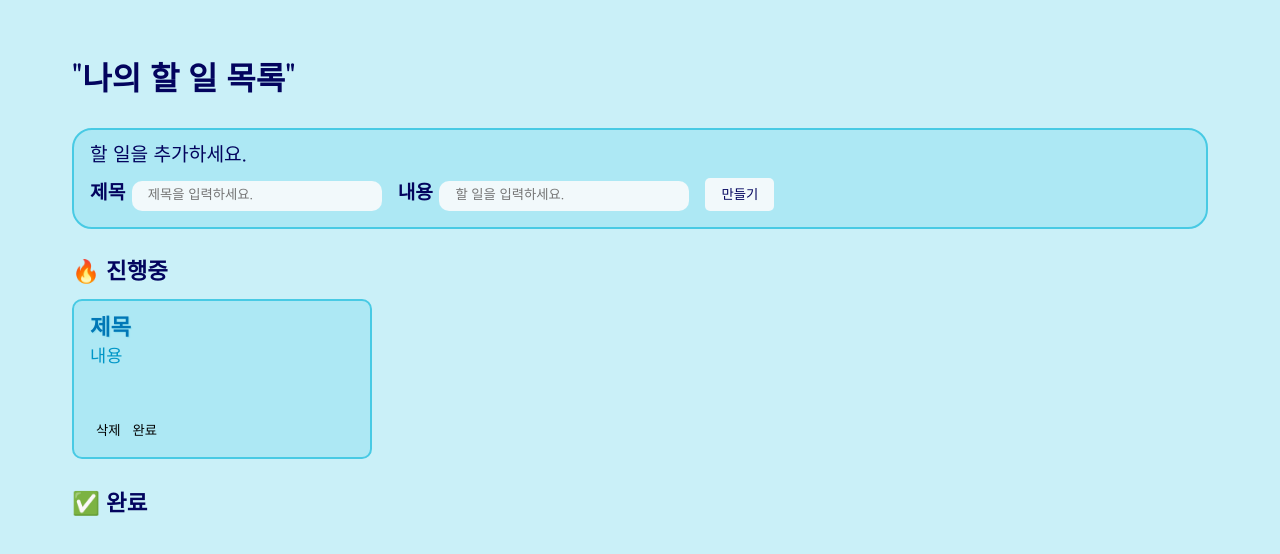
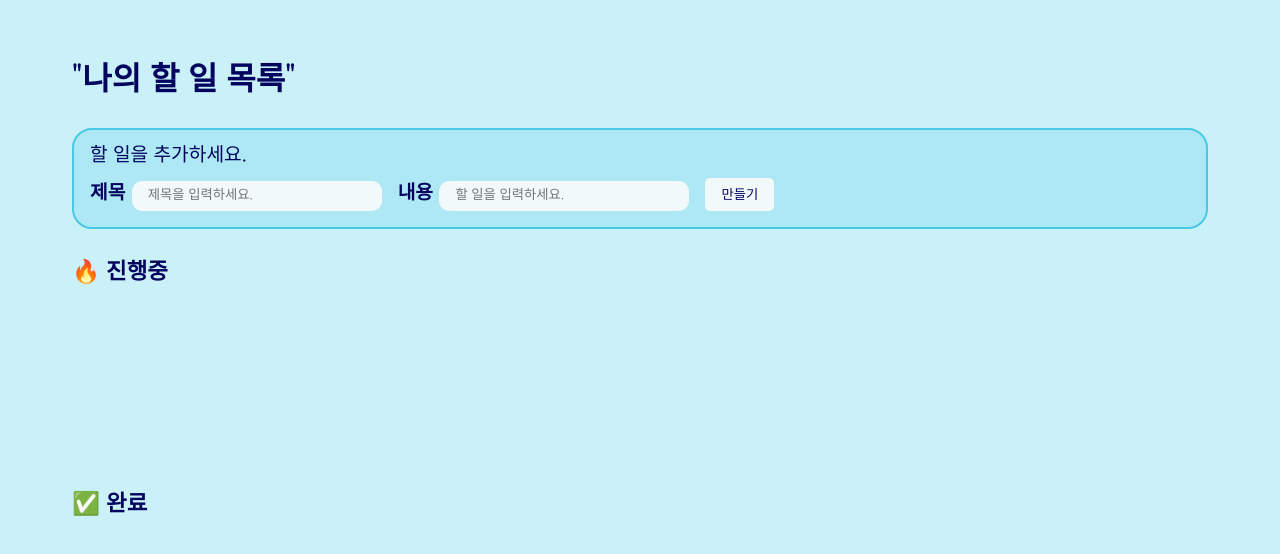
Before and after one commit to scseong/nbc-projects, a React (Create React App) app: page / in a window 1280 px wide. Shown: the top 554 px of the page. Built offline with nearby package versions, Linux system fonts and the light colour scheme.

Commit message:
refactor: 컴포넌트 리팩토링

```diff
--- a/src/App.jsx
+++ b/src/App.jsx
@@ -1,66 +1,6 @@
-import React, { useState } from 'react';
-import AddTodo from './components/AddTodo';
-import TodoItem from './components/TodoItem';
-import './App.css';
-
-const filterTodos = (todos) => {
-  const doingTodos = todos.filter((todo) => todo.isDone === false);
-  const doneTodos = todos.filter((todo) => todo.isDone === true);
-  return { doingTodos, doneTodos };
-};
+import React from 'react';
+import TodoList from './components/TodoList';
 
 export default function App() {
-  const [todos, setToDos] = useState([
-    { id: 0, title: '제목', body: '내용', isDone: false },
-  ]);
-  const { doingTodos, doneTodos } = filterTodos(todos);
-
-  const deleteTodo = (todoId) => {
-    const filteredTodos = todos.filter((todo) => todo.id !== todoId);
-    setToDos(filteredTodos);
-  };
-
-  const toggleTodoState = (todoId) => {
-    const copyTodos = [...todos];
-    const targetIndex = copyTodos.findIndex((todo) => todo.id === todoId);
-    copyTodos[targetIndex].isDone = !copyTodos[targetIndex].isDone;
-    setToDos(copyTodos);
-  };
-
-  return (
-    <div className="container">
-      <h1>"나의 할 일 목록"</h1>
-      <section>
-        <AddTodo setToDos={setToDos} />
-      </section>
-      <section className="todo">
-        <div className="todo-box">
-          <h3>🔥 진행중</h3>
-          <ul className="todo-list">
-            {doingTodos.map((todo) => (
-              <TodoItem
-                key={todo.id}
-                todo={todo}
-                toggleTodoState={toggleTodoState}
-                deleteTodo={deleteTodo}
-              />
-            ))}
-          </ul>
-        </div>
-        <div className="todo-box">
-          <h3>✅ 완료</h3>
-          <ul className="todo-list">
-            {doneTodos.map((todo) => (
-              <TodoItem
-                key={todo.id}
-                todo={todo}
-                toggleTodoState={toggleTodoState}
-                deleteTodo={deleteTodo}
-              />
-            ))}
-          </ul>
-        </div>
-      </section>
-    </div>
-  );
+  return <TodoList />;
 }
--- a/src/components/AddTodo.jsx
+++ b/src/components/AddTodo.jsx
@@ -2,25 +2,27 @@ import React, { useState } from 'react';
 import './AddTodo.modules.css';
 
 export default function AddTodo({ setToDos }) {
-  const [title, setTitle] = useState('');
-  const [body, setBody] = useState('');
+  const [todo, setTodo] = useState({
+    title: '',
+    body: '',
+  });
 
-  const handleTitleInputChange = (e) => setTitle(e.target.value);
-  const handleBodyInputChange = (e) => setBody(e.target.value);
+  const handleChange = (e) => {
+    setTodo({ ...todo, [e.target.name]: e.target.value });
+  };
 
   const handleSubmit = (e) => {
     e.preventDefault();
-
-    const newTodo = {
-      id: Date.now(),
-      title,
-      body,
-      isDone: false,
-    };
-
-    setTitle('');
-    setBody('');
-    setToDos((prev) => [...prev, newTodo]);
+    setToDos((prev) => [
+      ...prev,
+      {
+        id: Date.now(),
+        title: todo.title,
+        body: todo.body,
+        isDone: false,
+      },
+    ]);
+    setTodo({ title: '', body: '' });
   };
 
   return (
@@ -30,18 +32,20 @@ export default function AddTodo({ setToDos }) {
       <input
         id="title"
         type="text"
+        name="title"
         placeholder="제목을 입력하세요."
-        value={title}
-        onChange={handleTitleInputChange}
+        value={todo.title}
+        onChange={handleChange}
         required
       />
       <label htmlFor="body">내용</label>
       <input
         id="body"
         type="text"
+        name="body"
         placeholder="할 일을 입력하세요."
-        value={body}
-        onChange={handleBodyInputChange}
+        value={todo.body}
+        onChange={handleChange}
         required
       />
       <button type="submit" className="form-btn">
--- a/src/components/TodoItem.jsx
+++ b/src/components/TodoItem.jsx
@@ -1,27 +1,28 @@
 import React from 'react';
 import './TodoItem.modules.css';
 
-export default function TodoItem({ todo, deleteTodo, toggleTodoState }) {
-  const { id, title, body, isDone } = todo;
-
-  const handleClickDeleteBtn = () => {
-    const result = window.confirm('정말로 삭제하시겠습니까?');
-    if (result) deleteTodo(id);
-  };
-  const handleClickToggleBtn = () => toggleTodoState(id);
-
+export default function TodoItem({ todos, deleteTodo, toggleTodoState }) {
   return (
-    <li className="todo-item">
-      <p className="todo-title">{title}</p>
-      <p className="todo-body">{body}</p>
+    <ul className="todo-list">
+      {todos.map((todo) => (
+        <li className="todo-item" key={todo.id}>
+          <p className="todo-title" title={todo.title}>
+            {todo.title}
+          </p>
+          <p className="todo-body">{todo.body}</p>
           <div>
-        <button onClick={handleClickDeleteBtn} className="todo-btn">
+            <button onClick={() => deleteTodo(todo.id)} className="todo-btn">
               삭제
             </button>
-        <button onClick={handleClickToggleBtn} className="todo-btn">
-          {isDone ? '취소' : '완료'}
+            <button
+              onClick={() => toggleTodoState(todo.id)}
+              className="todo-btn"
+            >
+              {todo.isDone ? '취소' : '완료'}
             </button>
           </div>
         </li>
+      ))}
+    </ul>
   );
 }
--- a/src/components/TodoItem.modules.css
+++ b/src/components/TodoItem.modules.css
@@ -1,3 +1,10 @@
+.todo-list {
+  display: flex;
+  flex-wrap: wrap;
+  gap: 1rem;
+  min-height: 140px;
+}
+
 .todo-item {
   display: flex;
   flex-direction: column;
@@ -14,14 +21,16 @@
   margin-bottom: 0.6rem;
   font-size: 1.4rem;
   font-weight: bold;
-  color: var(--text-title-color);
+  color: var(--text-primary-color);
   text-shadow: var(--text-shadow);
+  overflow: hidden;
 }
 
 .todo-body {
   flex-grow: 1;
   font-size: 1.1rem;
-  color: var(--text-body-color);
+  overflow-wrap: break-word;
+  color: var(--text-second-color);
 }
 
 .todo-btn:hover {
--- /dev/null
+++ b/src/components/TodoList.jsx
@@ -0,0 +1,57 @@
+import React, { useState } from 'react';
+import AddTodo from './AddTodo';
+import TodoItem from './TodoItem';
+import './TodoList.modules.css';
+
+const filterTodos = (todos) => {
+  const doingTodos = todos.filter((todo) => todo.isDone === false);
+  const doneTodos = todos.filter((todo) => todo.isDone === true);
+  return { doingTodos, doneTodos };
+};
+
+export default function TodoList() {
+  const [todos, setToDos] = useState([]);
+  const { doingTodos, doneTodos } = filterTodos(todos);
+
+  const deleteTodo = (todoId) => {
+    const result = window.confirm('정말로 삭제하시겠습니까?');
+    if (!result) return;
+
+    const filteredTodos = todos.filter((todo) => todo.id !== todoId);
+    setToDos(filteredTodos);
+  };
+
+  const toggleTodoState = (todoId) => {
+    const copyTodos = [...todos];
+    const targetIndex = copyTodos.findIndex((todo) => todo.id === todoId);
+    copyTodos[targetIndex].isDone = !copyTodos[targetIndex].isDone;
+    setToDos(copyTodos);
+  };
+
+  return (
+    <main className="container">
+      <h1>"나의 할 일 목록"</h1>
+      <section>
+        <AddTodo setToDos={setToDos} />
+      </section>
+      <section className="todo">
+        <div className="todo-box">
+          <h3>🔥 진행중</h3>
+          <TodoItem
+            todos={doingTodos}
+            deleteTodo={deleteTodo}
+            toggleTodoState={toggleTodoState}
+          />
+        </div>
+        <div className="todo-box">
+          <h3>✅ 완료</h3>
+          <TodoItem
+            todos={doneTodos}
+            deleteTodo={deleteTodo}
+            toggleTodoState={toggleTodoState}
+          />
+        </div>
+      </section>
+    </main>
+  );
+}
--- a/src/App.css
+++ b/src/components/TodoList.modules.css
@@ -1,14 +1,3 @@
-:root {
-  --text-primary-color: #03045e;
-  --text-title-color: #0077b6;
-  --text-body-color: #0096c7;
-  --text-shadow: 1px 1px 1px #90e0ef;
-  --todo-bg-color: #ade8f4;
-  --todo-border-color: #48cae4;
-  --bg-color: #caf0f8;
-  --input-bg-color: #f2f9fb;
-}
-
 .container {
   padding: 4rem 2rem;
   display: flex;
@@ -40,10 +29,3 @@
   font-size: 1.4rem;
   font-weight: bold;
 }
-
-.todo-list {
-  display: flex;
-  flex-wrap: wrap;
-  gap: 1rem;
-  min-height: 140px;
-}
--- a/src/index.js
+++ b/src/index.js
@@ -1,7 +1,8 @@
 import React from 'react';
 import ReactDOM from 'react-dom/client';
-import './index.css';
 import App from './App';
+import './reset.css';
+import './variables.css';
 
 const root = ReactDOM.createRoot(document.getElementById('root'));
 root.render(<App />);
--- /dev/null
+++ b/src/variables.css
@@ -0,0 +1,9 @@
+:root {
+  --text-primary-color: #03045e;
+  --text-second-color: #023e8a;
+  --text-shadow: 1px 1px 1px #90e0ef;
+  --todo-bg-color: #ade8f4;
+  --todo-border-color: #48cae4;
+  --bg-color: #caf0f8;
+  --input-bg-color: #f2f9fb;
+}
```
Also changed, not shown: src/reset.css (renamed from src/index.css). Lines whose indentation alone changed are shown as unchanged.
